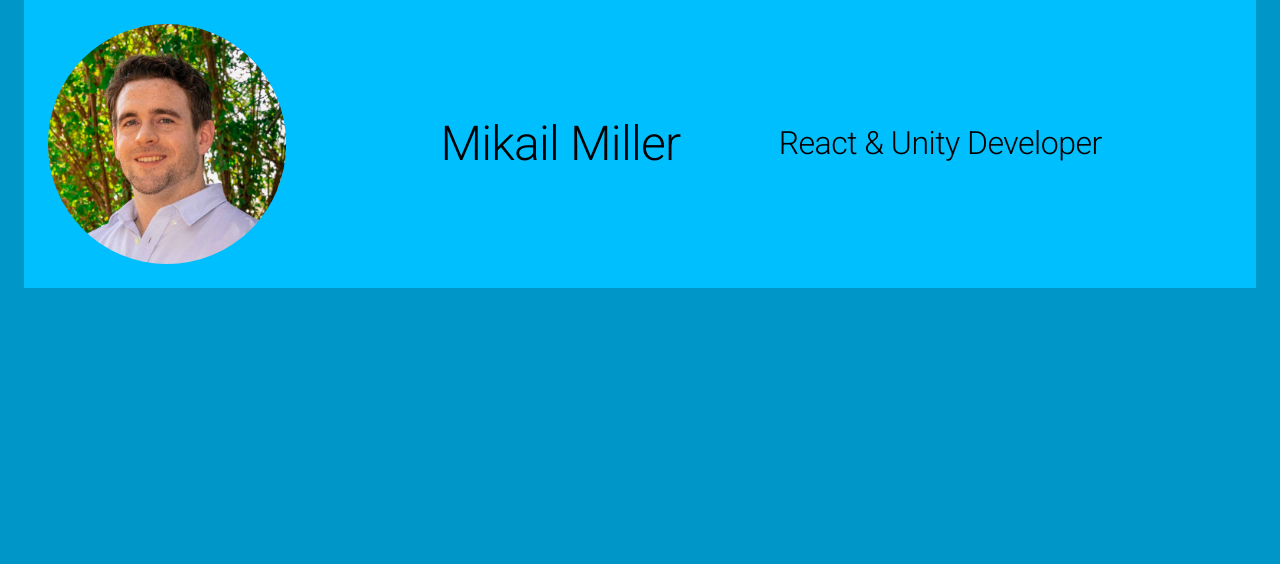
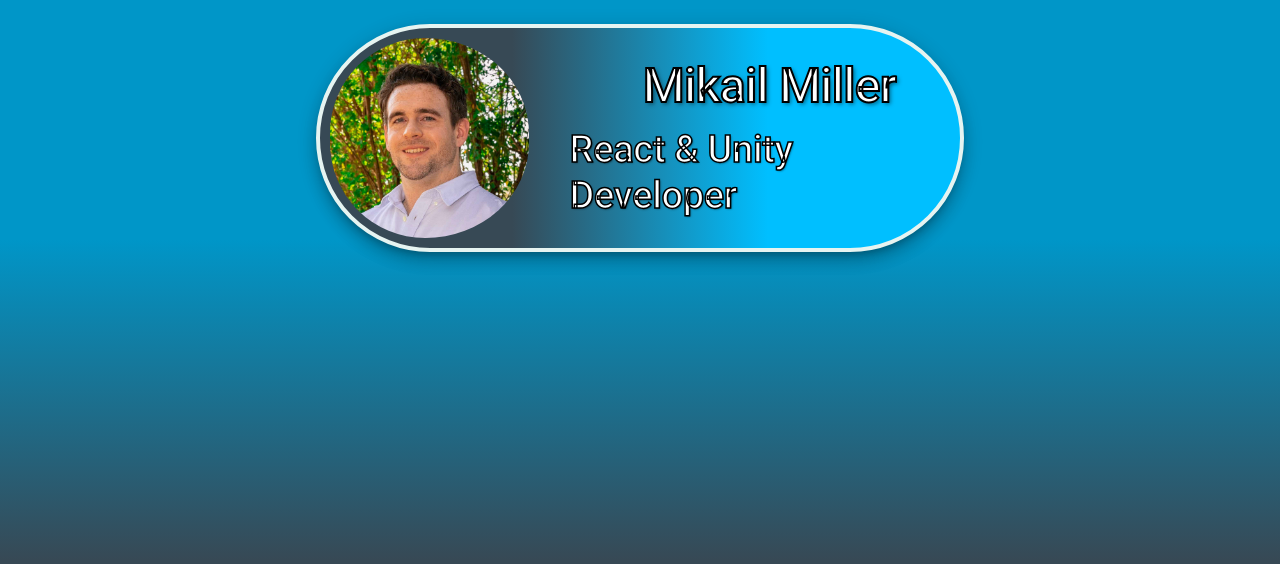
Before and after one commit to ironlionm4n/ironlionm4n.github.io, a React (Create React App) app: page / in a window 1280 px wide. Shown: the top 564 px of the page. Built offline with nearby package versions, Linux system fonts and the light colour scheme.

Commit message:
starting the header

```diff
--- a/src/App.js
+++ b/src/App.js
@@ -2,44 +2,81 @@ import logo from './logo.svg'
 import './App.css'
 import { Box, Typography } from '@mui/material'
 import headshot from './images/headshot.png'
-import { baseBlue, highlightBlue, highlightWhite, beige } from './colors'
-
+import {
+  baseBlue,
+  highlightBlue,
+  highlightWhite,
+  beige,
+  gunmetal
+} from './colors'
 
 function App () {
-
-
   return (
-    <Box bgcolor={baseBlue} height='100vh' width='100vw'>
-      <Box >
+    <Box display="flex" justifyContent="center">
       <Box
         display='flex'
         flexDirection='row'
-          justifyContent='space-evenly'
-          p={3}
+        justifyContent='center'
         ml={3}
         mr={3}
+        mt={3}
         gap='1.5rem'
-          bgcolor={highlightBlue}
+        bgcolor={highlightWhite}
+        sx={{
+          width: '50vw',
+          backgroundImage: 'linear-gradient(90deg, #374955 30%, #00BFFF 70%)'
+        }}
+        border={`4px solid ${highlightWhite}`}
+        boxShadow='10'
+        borderRadius='180px'
       >
         <img
           src={headshot}
           alt='Faceshot'
-            style={{ height: '15rem', width: '15rem', borderRadius: '270px' }}
+          style={{
+            height: '12.5rem',
+            width: '12.5rem',
+            borderRadius: '270px',
+            padding: '10px 1px 10px 10px'
+          }}
         />
         <Box
           display='flex'
           justifyContent='space-evenly'
-            alignItems='center'
+          alignItems='flex-end'
           width='100%'
-            p={4}
+          p={2}
+          pr={8}
+          textAlign='start'
+          flexDirection='column'
+          color='white'
         >
-            <Typography variant='h1' fontSize='48px'>
+          <Typography
+            variant='h1'
+            fontSize='48px'
+            fontWeight='500'
+            sx={{
+              textShadow: '2px 2px 4px rgba(0,0,0,0.5)',
+              WebkitTextStroke: '1px black',
+              WebkitTextFillColor: 'white',
+              WebkitTextStrokeWidth: '2px'
+            }}
+          >
             Mikail Miller
           </Typography>
-            <Typography variant='h1' fontSize='32px'>
+          <Typography
+            variant='h2'
+            fontSize='38px'
+            fontWeight='500'
+            sx={{
+              textShadow: '1px 1px 2px rgba(0,0,0,0.5)',
+              WebkitTextStroke: '1px black',
+              WebkitTextFillColor: 'white',
+              WebkitTextStrokeWidth: '1.5px'
+            }}
+          >
             React & Unity Developer
           </Typography>
-          </Box>
         </Box>
       </Box>
     </Box>
--- a/src/colors/index.js
+++ b/src/colors/index.js
@@ -2,3 +2,4 @@ export const baseBlue = '#0096C8'
 export const highlightBlue = '#00BFFF'
 export const highlightWhite = '#E6F4F1'
 export const beige = '#EEE8A9'
+export const gunmetal = '#374955'
--- a/src/index.css
+++ b/src/index.css
@@ -5,6 +5,11 @@ body {
     sans-serif;
   -webkit-font-smoothing: antialiased;
   -moz-osx-font-smoothing: grayscale;
+  height: 100vh;
+  margin: 0;
+  background-repeat: no-repeat;
+  background-attachment: fixed;
+  background: linear-gradient(360deg, #374955 30%, #0096C8 70%);
 }
 
 code {
```
Lines whose indentation alone changed are shown as unchanged.
